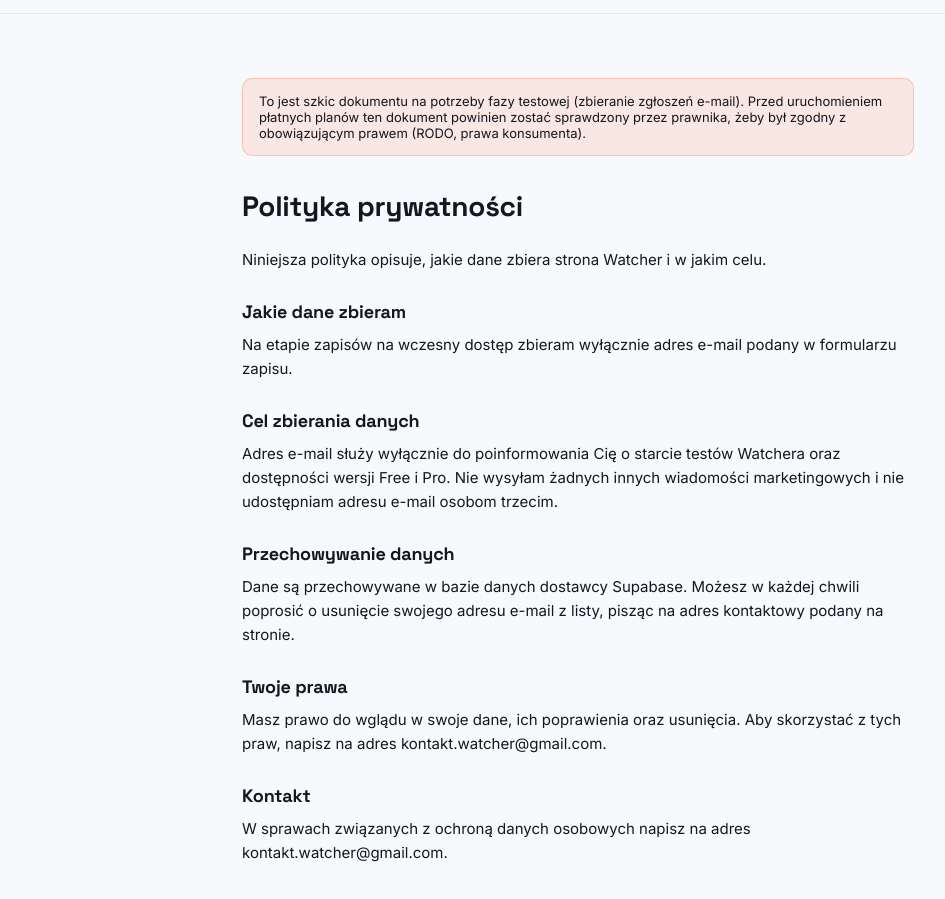
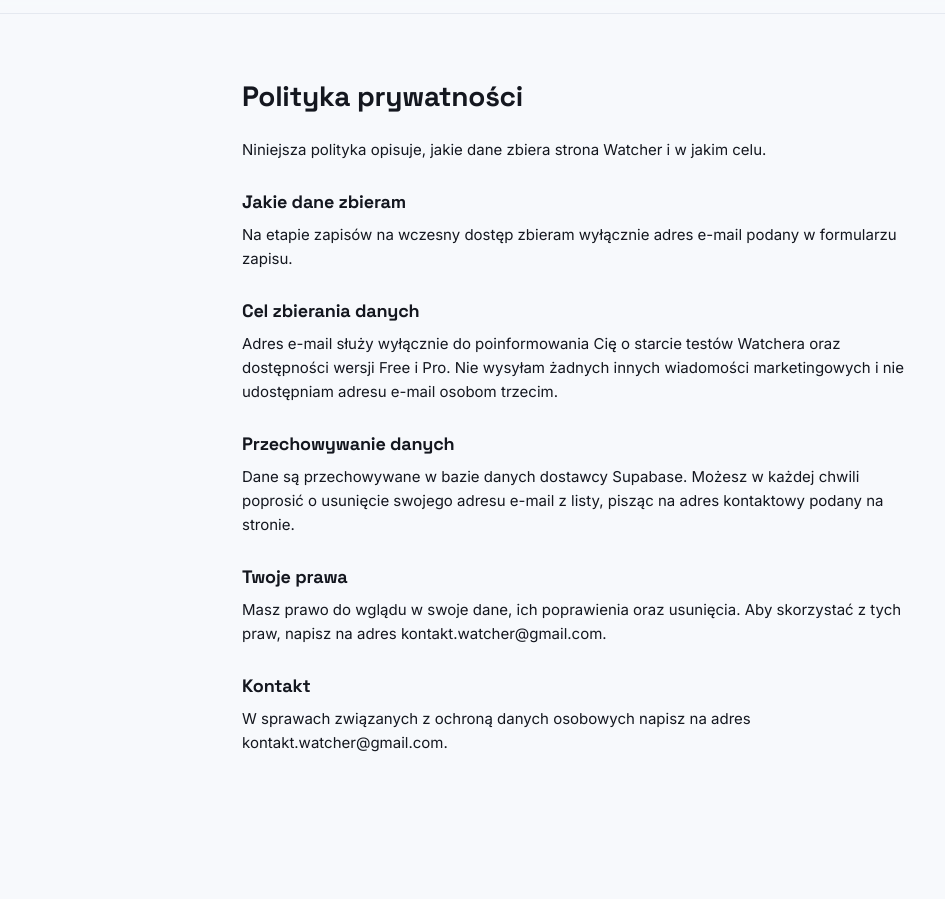
Before and after one commit to Watcher-app/watcher-landing, a plain HTML site: page polityka-prywatnosci.html in a window 1280 px wide. Shown: the part 45-944 px from the top of the page, without its empty margins (62-1007 px from the left). After the commit the page ends 876 px from the top, so only its background shows below. Drawn offline with Linux system fonts and the light colour scheme.

Commit message:
Remove legal note from privacy policy
Removed legal note regarding document status and compliance.

```diff
--- a/polityka-prywatnosci.html
+++ b/polityka-prywatnosci.html
@@ -20,10 +20,6 @@
 <nav class="nav"><div class="nav-inner"><a href="index.html" class="nav-logo"><img src="logo.svg" alt="" class="nav-logo-icon" />Watcher</a></div></nav>
 
 <div class="legal">
-  <div class="legal-note">
-    To jest szkic dokumentu na potrzeby fazy testowej (zbieranie zgłoszeń e-mail). Przed uruchomieniem płatnych planów ten dokument powinien zostać sprawdzony przez prawnika, żeby był zgodny z obowiązującym prawem (RODO, prawa konsumenta).
-  </div>
-
   <h1>Polityka prywatności</h1>
   <p>Niniejsza polityka opisuje, jakie dane zbiera strona Watcher i w jakim celu.</p>
 
```
